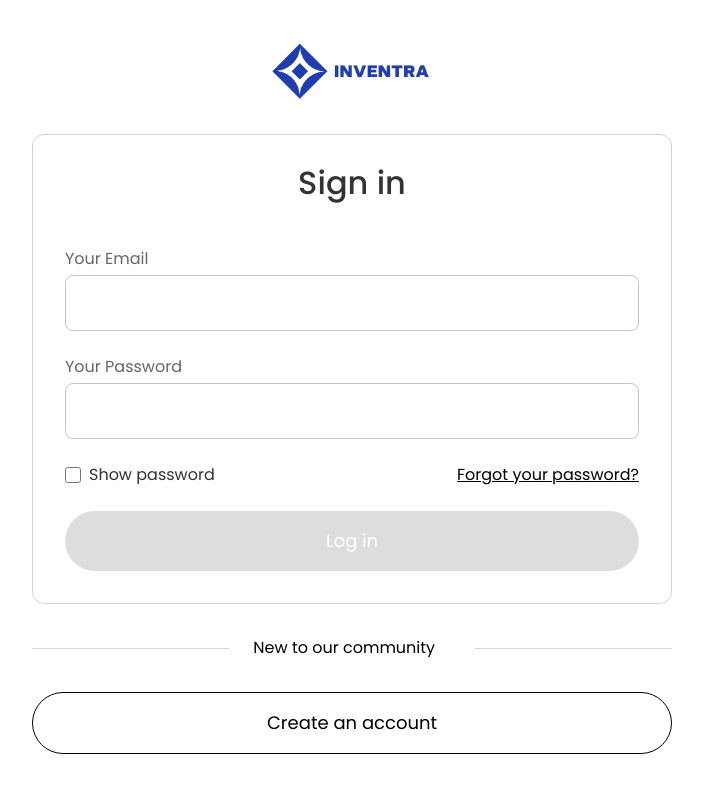
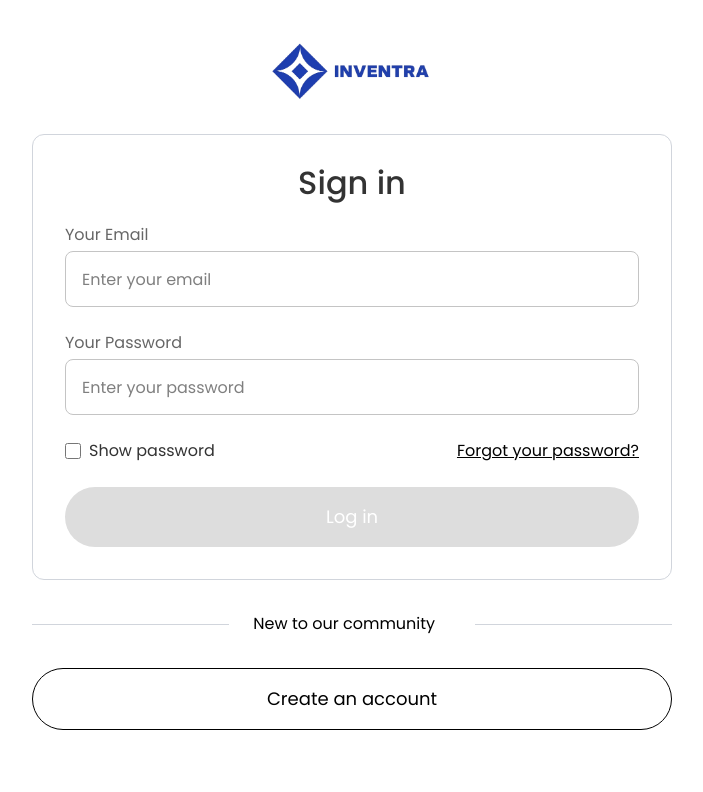
Before and after one commit to mursalin2250/inventory-management-system, a React (Vite) app in the folder client/: page /login in a window 1280 px wide. Shown: the top 792 px of the page, without its empty margins (288-991 px from the left). Built offline with nearby package versions, Linux system fonts and the light colour scheme.

Commit message:
create login page component

```diff
--- /dev/null
+++ b/client/src/components/auth/LoginForm.jsx
@@ -0,0 +1,49 @@
+import {React, useState} from 'react'
+import InputBox from '../ui/InputBox';
+import Button from '../ui/Button';
+import CheckBox from '../ui/PasswordCheckBox';
+import { Link } from "react-router-dom";
+
+const LoginForm = () => {
+
+    const [loginFormData, setLoginFormData] = useState({ email: "", password: "" });
+    const [showPassword, setshowPassword] = useState(false);
+    const isValid = loginFormData.email && loginFormData.password;
+    const pwdLen = loginFormData.password.length >= 8;
+    const handleChange = (e) => { setLoginFormData({ ...loginFormData, [e.target.name]: e.target.value }) }
+
+    return (
+        <div className='border border-gray-300 rounded-xl max-w-160 w-full p-8 flex flex-col justify-center items-center gap-6'>
+            <h1 className='text-[32px]/[32px] font-medium text-[#333333]'>Sign in</h1>
+            <form action="" className='w-full flex flex-col gap-6'>
+                <div className="email-wrapper">
+
+                    <InputBox placeholder="Enter your email" name='email' label='Your Email' type="email" value={loginFormData.email} onChange={handleChange} />
+
+                </div>
+                <div className="password-wrapper">
+
+                    <InputBox placeholder="Enter your password" name='password' label='Your Password' type={showPassword ? "text" : "password"} onChange={handleChange} value={loginFormData.password} />
+
+                </div>
+                <div className="password-show-box-wrapper flex flex-wrap justify-between gap-2">
+
+                    <div className='show-password'>
+
+                        <CheckBox label="Show password" onChange={(e) => setshowPassword(e.target.checked)} />
+
+                    </div>
+                    <div className="forgot-password-wrapper text-end">
+                        <Link to='' className='underline'>Forgot your password?</Link>
+                    </div>
+
+                </div>
+                <div className="btn-wrapper w-auto">
+                    <Button text="Log in" classes={`${isValid && pwdLen ? "bg-[#1591DC]" : "bg-[#dddddd]"} w-full`} />
+                </div>
+            </form>
+        </div>
+    )
+}
+
+export default LoginForm
--- a/client/src/components/auth/SignUpForm.jsx
+++ b/client/src/components/auth/SignUpForm.jsx
@@ -38,23 +38,23 @@ const SignUpForm = () => {
             <form className='flex flex-col gap-6' onSubmit={handleSubmit}>
                 <div className="name-wrapper flex flex-wrap md:flex-nowrap lg:flex-nowrap gap-4">
 
-                    <InputBox name='firstName' label='First Name' type="text" onChange={handleChange} value={formData.firstName} require="required" />
+                    <InputBox placeholder="First name" name='firstName' label='First Name' type="text" onChange={handleChange} value={formData.firstName} require="required" />
 
-                    <InputBox name='lastName' label='Last Name' type="text" onChange={handleChange} value={formData.lastName} />
+                    <InputBox placeholder="Last name" name='lastName' label='Last Name' type="text" onChange={handleChange} value={formData.lastName} />
 
                 </div>
                 <div className="email-wrapper">
 
-                    <InputBox name='email' label='Email' type="email" onChange={handleChange} value={formData.email} />
+                    <InputBox placeholder="Your Email" name='email' label='Email' type="email" onChange={handleChange} value={formData.email} />
 
                 </div>
                 <div className="password-wrapper flex flex-col gap-2">
 
                     <div className='flex flex-wrap md:flex-nowrap lg:flex-nowrap gap-4'>
 
-                        <InputBox name='password' label="Password" type={showPassword ? "text" : "password"} onChange={handleChange} value={formData.password} />
+                        <InputBox placeholder="Password" name='password' label="Password" type={showPassword ? "text" : "password"} onChange={handleChange} value={formData.password} />
 
-                        <InputBox name="confirmPassword" label="Confirm password" type={showPassword ? "text" : "password"} onChange={handleChange} value={formData.confirmPassword} />
+                        <InputBox placeholder="Confirm password" name="confirmPassword" label="Confirm password" type={showPassword ? "text" : "password"} onChange={handleChange} value={formData.confirmPassword} />
 
                     </div>
 
--- a/client/src/pages/LogIn.jsx
+++ b/client/src/pages/LogIn.jsx
@@ -1,18 +1,9 @@
 import { useState } from 'react';
-import InputBox from '../components/ui/InputBox';
-import Button from '../components/ui/Button';
-import CheckBox from '../components/ui/PasswordCheckBox';
-import { Link } from "react-router-dom";
 import logo from "../assets/logo-vertical.png";
+import {Link} from "react-router-dom";
+import LoginForm from '../components/auth/LoginForm.jsx';
 
 const LogIn = () => {
-
-    const [loginFormData, setLoginFormData] = useState({ email: "", password: "" });
-    const [showPassword, setshowPassword] = useState(false);
-    const isValid = loginFormData.email && loginFormData.password;
-    const pwdLen = loginFormData.password.length >= 8;
-    const handleChange = (e) => { setLoginFormData({ ...loginFormData, [e.target.name]: e.target.value }) }
-
 
     return (
         <div className='main flex items-center justify-center p-6 sm:p-12 md:p-20 lg:p-10'>
@@ -23,7 +14,9 @@ const LogIn = () => {
                         <img src={logo} alt="" />
                     </div>
 
-                    <div className='border border-gray-300 rounded-xl max-w-160 w-full p-8 flex flex-col justify-center items-center gap-12'>
+                    <LoginForm></LoginForm>
+
+                    {/* <div className='border border-gray-300 rounded-xl max-w-160 w-full p-8 flex flex-col justify-center items-center gap-12'>
                         <h1 className='text-[32px]/[32px] font-medium text-[#333333]'>Sign in</h1>
                         <form action="" className='w-full flex flex-col gap-6'>
                             <div className="email-wrapper">
@@ -36,7 +29,7 @@ const LogIn = () => {
                                 <InputBox name='password' label='Your Password' type={showPassword ? "text" : "password"} onChange={handleChange} value={loginFormData.password} />
 
                             </div>
-                            <div className="password-show-box-wrapper flex justify-between gap-2">
+                            <div className="password-show-box-wrapper flex flex-wrap justify-between gap-2">
 
                                 <div className='show-password'>
 
@@ -52,7 +45,7 @@ const LogIn = () => {
                                 <Button text="Log in" classes={`${isValid && pwdLen ? "bg-[#1591DC]" : "bg-[#dddddd]"} w-full`} />
                             </div>
                         </form>
-                    </div>
+                    </div> */}
 
                     <div className="signup-btn-wrapper flex flex-col gap-8 w-full max-w-160">
                         <div className="border-wrapper flex items-center gap-6">
```
